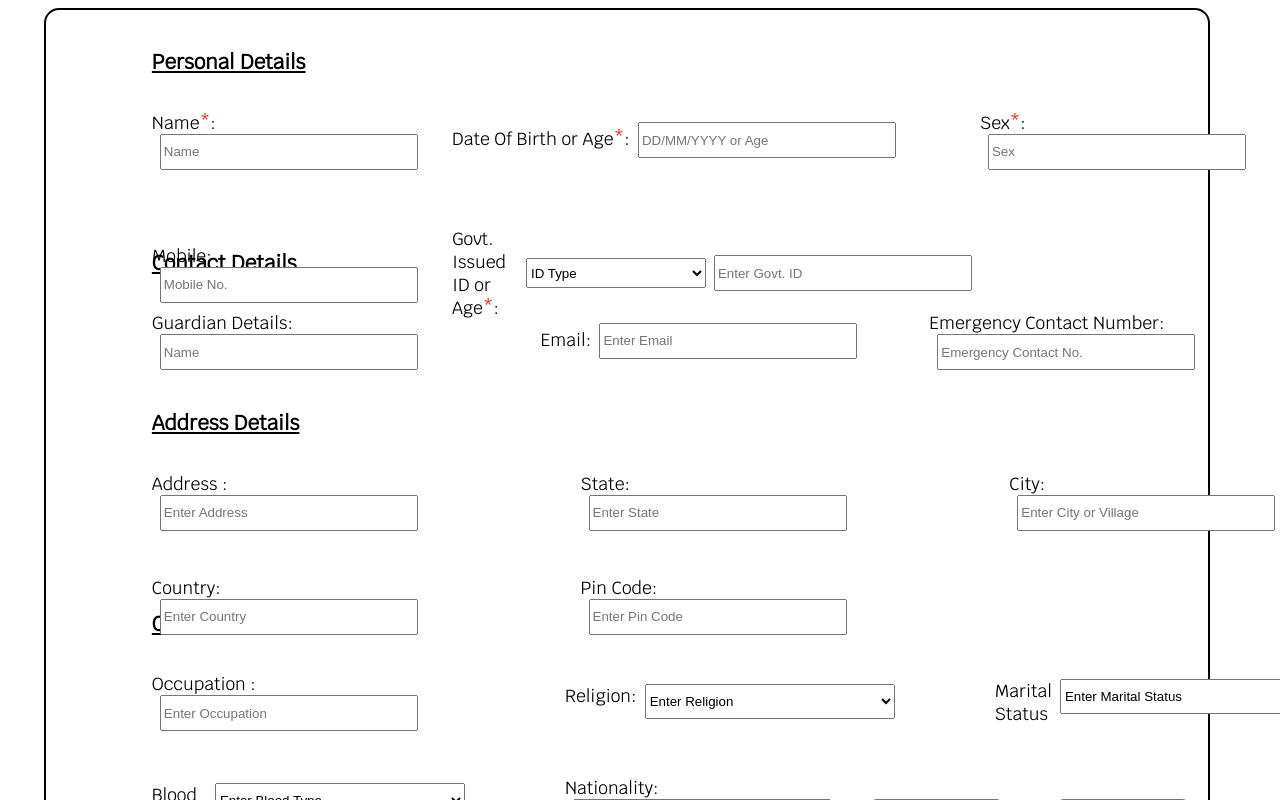
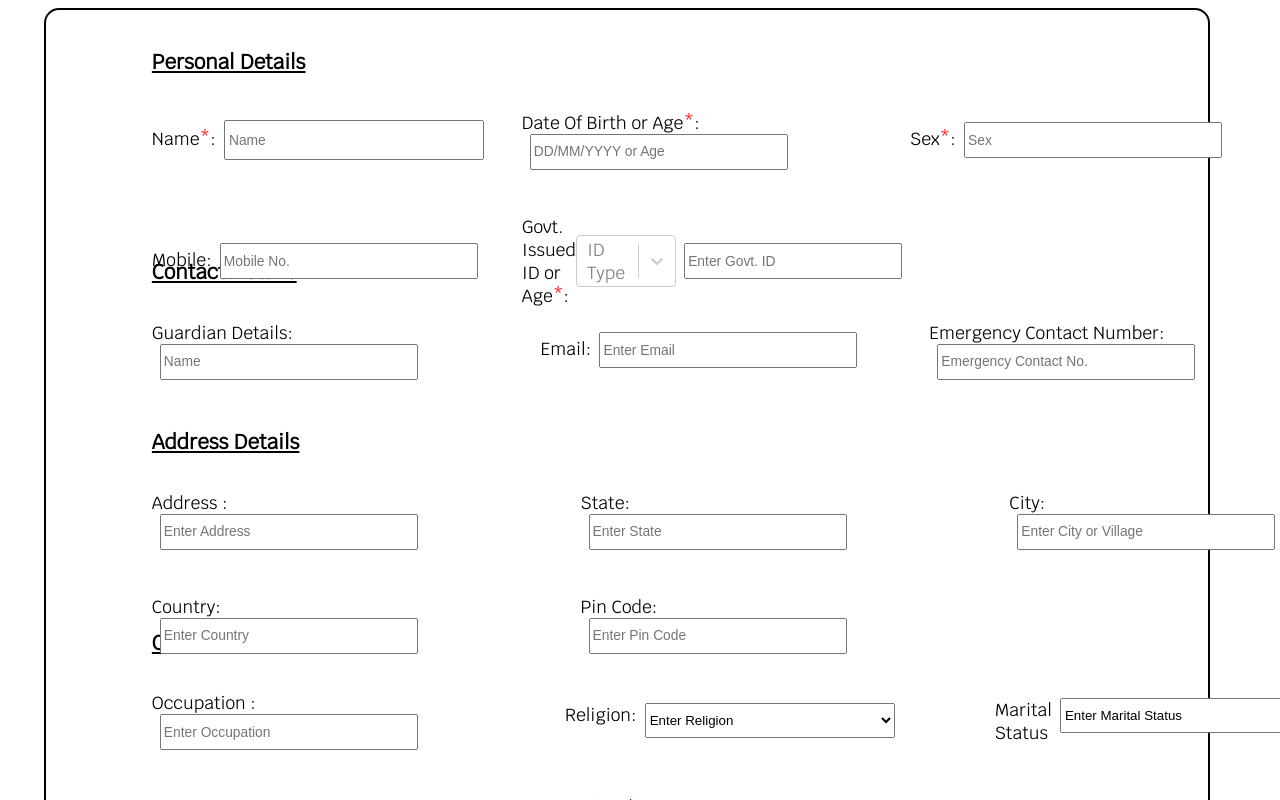
Before and after one commit to Somavik99/HForm-UI, a React (Vite) app: page / in a window 1280 px wide. Built offline with nearby package versions, Linux system fonts and the light colour scheme; a web font is replaced by a local one.

Commit message:
useForm hook applied

```diff
--- a/package.json
+++ b/package.json
@@ -12,7 +12,8 @@
   "dependencies": {
     "react": "^18.2.0",
     "react-dom": "^18.2.0",
-    "react-hook-form": "^7.38.0"
+    "react-hook-form": "^7.38.0",
+    "react-select": "^5.7.2"
   },
   "devDependencies": {
     "@types/react": "^18.0.28",
--- a/src/App.css
+++ b/src/App.css
@@ -0,0 +1,3 @@
+input{
+    font-size: 13.8px
+}
--- a/src/Components/Forms/Forms.css
+++ b/src/Components/Forms/Forms.css
@@ -7,7 +7,7 @@
 .Contact {
   width: 160%;
   height: 140px;
-  margin: auto 88px;
+  margin: 30px 88px;
 }
 
 .Address {
--- a/src/Components/Forms/PersonalDetails/GvtIssueId/GovtIssueId.jsx
+++ b/src/Components/Forms/PersonalDetails/GvtIssueId/GovtIssueId.jsx
@@ -1,18 +1,42 @@
-import "./GovtIssuedId.css"
+import { useForm } from "react-hook-form";
+import "./GovtIssuedId.css";
+import Select from "react-select";
+import { useState } from "react";
 
 const GovtIssueId = () => {
+  const [InitialValue, setInitialValue] = useState(null);
+  const {
+    register,
+    formState: { errors },
+  } = useForm({
+    defaultValues: {
+      select: "",
+    },
+  });
+
+  const options = [
+    { value: "Adhaar", label: "Adhaar Card" },
+    { value: "Pan", label: "Pan Card" },
+  ];
+
   return (
     <div className="GovtContainer">
-      <select   style={{width:"180px", height:"30px", marginLeft:"20px"}}>
-        <option value="" disabled  selected >ID Type</option>
-        <option value="Adhaar" itemType="Adhaar" >
-          Adhaar Card
-        </option>
-        <option value="Pan" id="Pan">
-          Pan Card
-        </option>
-      </select>
-      <input type="text" placeholder="Enter Govt. ID" style={{width:"250px", height:"30px",margin:"8px"}} />
+      <Select
+        options={options}
+        defaultValue={InitialValue}
+        placeholder="ID Type"
+      />
+      <input
+        type="text"
+        name="Govt"
+        placeholder="Enter Govt. ID"
+        style={{ width: "250px", height: "30px", margin: "8px" }}
+        {...register("Govt",{
+          required:true
+        })}
+      />
+      {errors.name==={options} && <p>Enter 12 digit Adhaar number</p>}
+      {errors.name=== {options} && <p>Enter the Pan number</p>}
     </div>
   );
 };
--- a/src/Components/Forms/PersonalDetails/PersonalDetails.css
+++ b/src/Components/Forms/PersonalDetails/PersonalDetails.css
@@ -4,7 +4,7 @@
   display: grid;
   justify-content: center;
   align-items: center;
-  row-gap: 38%;
+  row-gap: 30%;
   grid-template-columns: repeat(3, 1fr);
 }
 
--- a/src/Components/Forms/PersonalDetails/PersonalDetails.jsx
+++ b/src/Components/Forms/PersonalDetails/PersonalDetails.jsx
@@ -1,13 +1,19 @@
+import { useForm } from "react-hook-form";
 import GovtIssueId from "./GvtIssueId/GovtIssueId";
 import "./PersonalDetails.css";
+
+
+
 const PersonalDetails = () => {
+  const {register} = useForm()
+
   return (
     <div className="PersonalContainer">
       <div>
         <div style={{ textDecorationLine: "underline" }}>
           <h3>Personal Details</h3>
         </div>
-        <div className="PersonalDetails">
+        <div className="PersonalDetails" >
           <div>
             <span>
               Name<span style={{ color: "red" }}>*</span>:
@@ -16,7 +22,8 @@ const PersonalDetails = () => {
               type="text"
               name="name"
               placeholder="Name"
-              style={{ marginLeft: "8px", width: "250px", height: "30px" }}
+              {...register("name")}
+              style={{ marginLeft: "8px", width: "250px", height: "30px",padding:"3px" }}
             />
           </div>
           <div>
@@ -27,6 +34,7 @@ const PersonalDetails = () => {
               type="text"
               name="DobA"
               placeholder="DD/MM/YYYY or Age"
+              {...register("DobA")}
               style={{ marginLeft: "8px", width: "250px", height: "30px" }}
             />
           </div>
@@ -38,6 +46,7 @@ const PersonalDetails = () => {
               type="text"
               name="sex"
               placeholder="Sex"
+              {...register("sex")}
               style={{ marginLeft: "8px", width: "250px", height: "30px" }}
             />
           </div>
@@ -47,6 +56,7 @@ const PersonalDetails = () => {
               type="text"
               name="mobile"
               placeholder="Mobile No."
+              {...register("mobile")}
               style={{ marginLeft: "8px", width: "250px", height: "30px" }}
             />
           </div>
```
Also changed, not shown: 1 other file (tests, documents, lock files or other folders).
